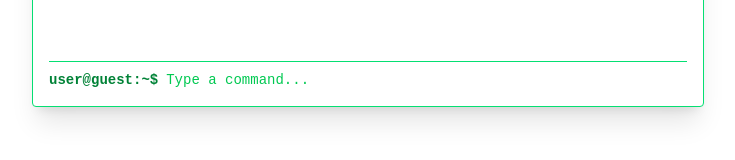
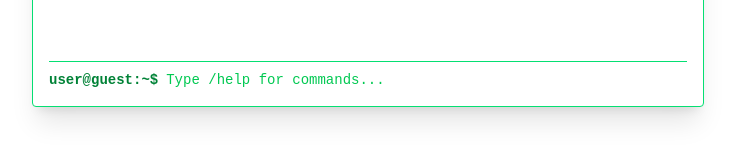
Before and after one commit to Jetrossgalinato/portfolio, a Next.js app: page / in a window 1280 px wide. Shown: the part 543-703 px from the top of the page, without its empty margins (272-1007 px from the left). Built offline with nearby package versions, Linux system fonts and the light colour scheme.

Commit message:
changed placeholder

```diff
--- a/src/app/components/Terminal.tsx
+++ b/src/app/components/Terminal.tsx
@@ -171,7 +171,7 @@ const Terminal = () => {
             onChange={(e) => setInput(e.target.value)}
             onKeyDown={handleKeyDown}
             className="w-full bg-transparent outline-none border-none text-green-700 text-sm dark:text-green-400 placeholder:text-green-500 dark:placeholder:text-green-600"
-            placeholder="Type a command..."
+            placeholder="Type /help for commands..."
             autoFocus
           />
         </div>
```
